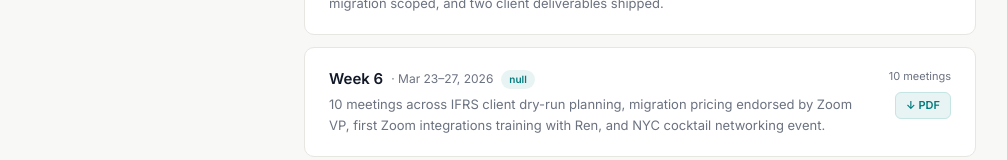
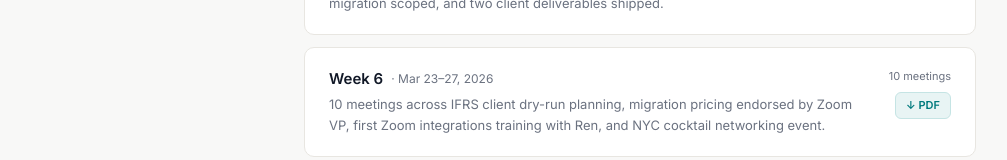
Before and after one commit to mithunoese/oe-hub, a Next.js app: page /reports in a window 1280 px wide. Shown: the part 321-481 px from the top of the page, without its empty margins (0-1007 px from the left). Built offline with nearby package versions, Linux system fonts and the light colour scheme.

Commit message:
Change badge value from string 'null' to null

```diff
--- a/src/app/reports/page.tsx
+++ b/src/app/reports/page.tsx
@@ -18,7 +18,7 @@ const weeks = [
     date: "Mar 23–27, 2026",
     summary: "10 meetings across IFRS client dry-run planning, migration pricing endorsed by Zoom VP, first Zoom integrations training with Ren, and NYC cocktail networking event.",
     count: "10 meetings",
-    badge: "null",
+    badge: null,
     pdf: "/weekly_report_week6.pdf",
   },
   {
```
